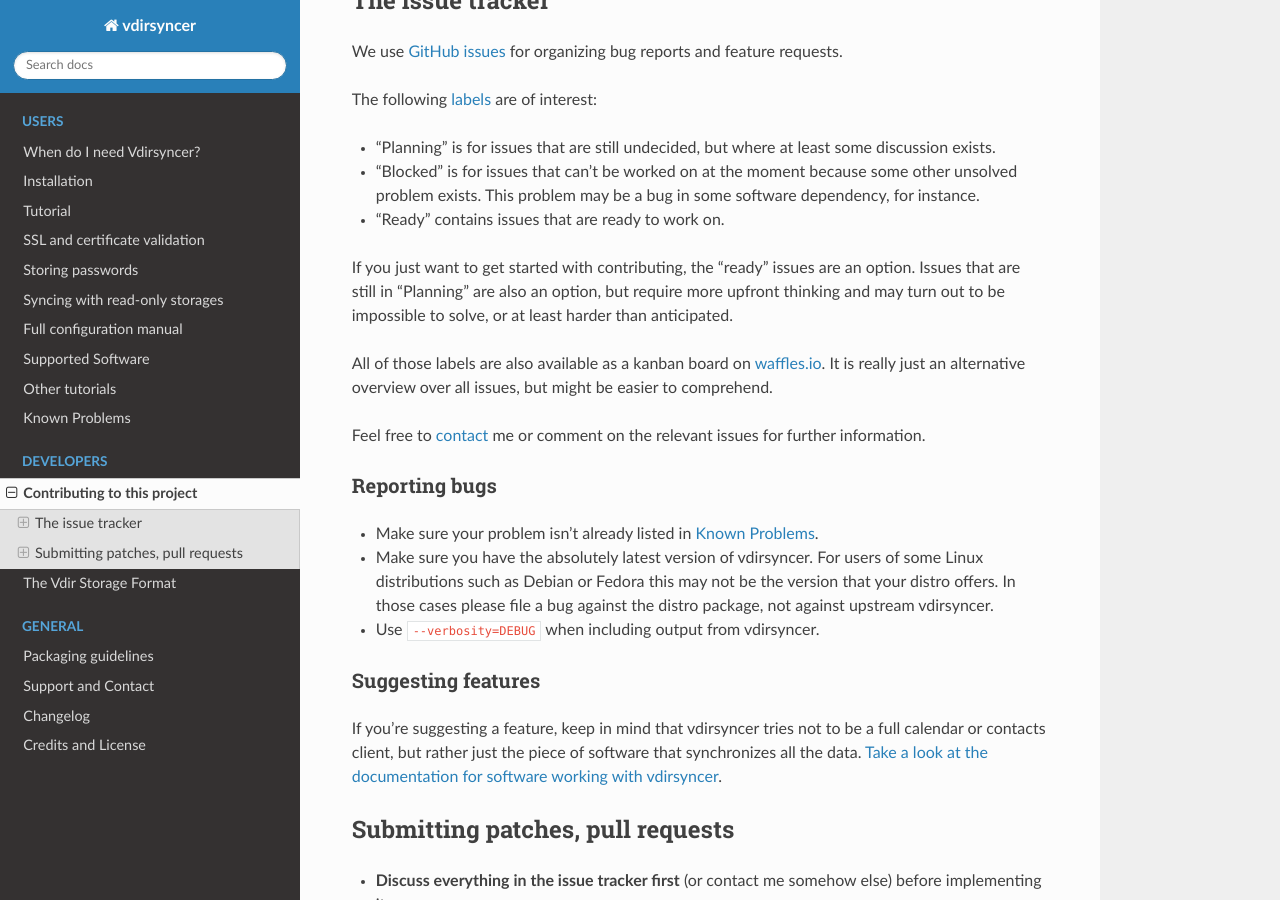
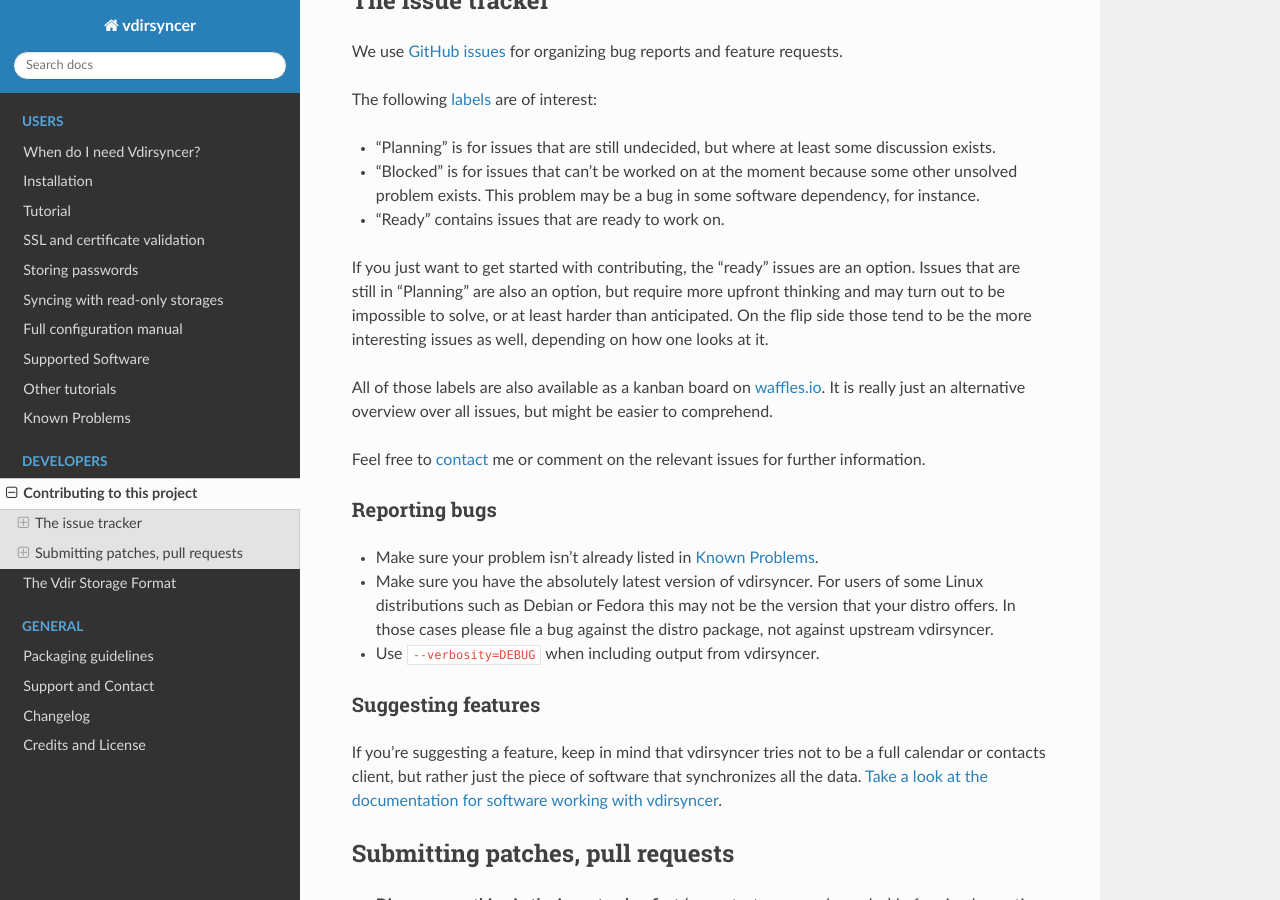
Before and after one commit to pimutils/vdirsyncer, a Sphinx documentation site: the page built from docs/contributing.rst, in a window 1280 px wide and 900 px high, scrolled down 301 px. Built offline with Sphinx 7.4.7 and the Read the Docs theme 2.0.0, drawn with Linux system fonts in a browser that asks for light colours; the version number could not be read and is left out.

Commit message:
Addendum

```diff
--- a/docs/contributing.rst
+++ b/docs/contributing.rst
@@ -30,7 +30,8 @@
 If you just want to get started with contributing, the "ready" issues are an
 option. Issues that are still in "Planning" are also an option, but require
 more upfront thinking and may turn out to be impossible to solve, or at least
-harder than anticipated.
+harder than anticipated. On the flip side those tend to be the more interesting
+issues as well, depending on how one looks at it.
 
 All of those labels are also available as a kanban board on `waffles.io
 <https://waffle.io/pimutils/vdirsyncer>`_. It is really just an alternative
```
